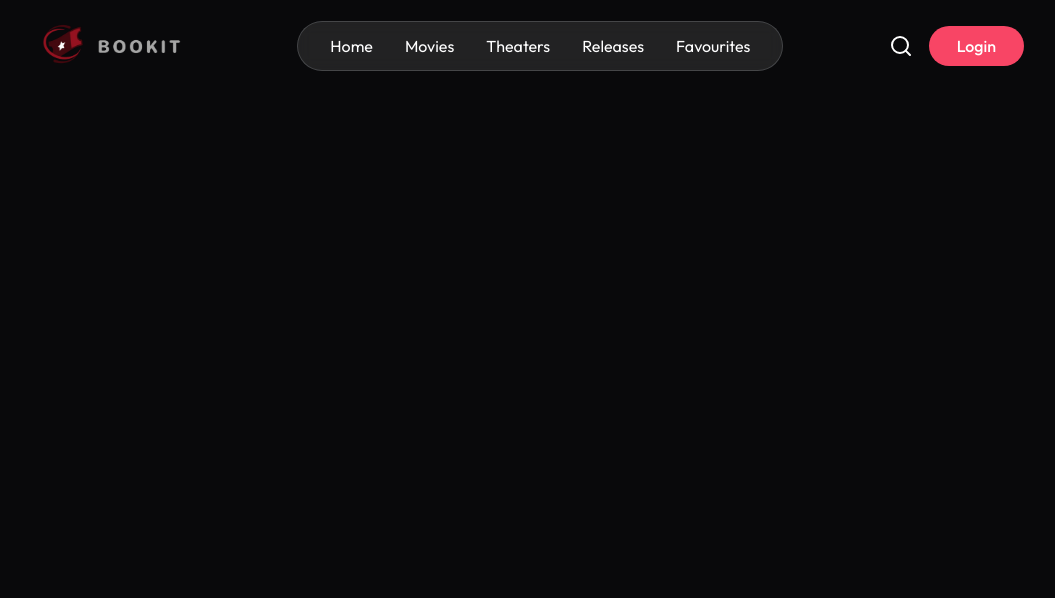
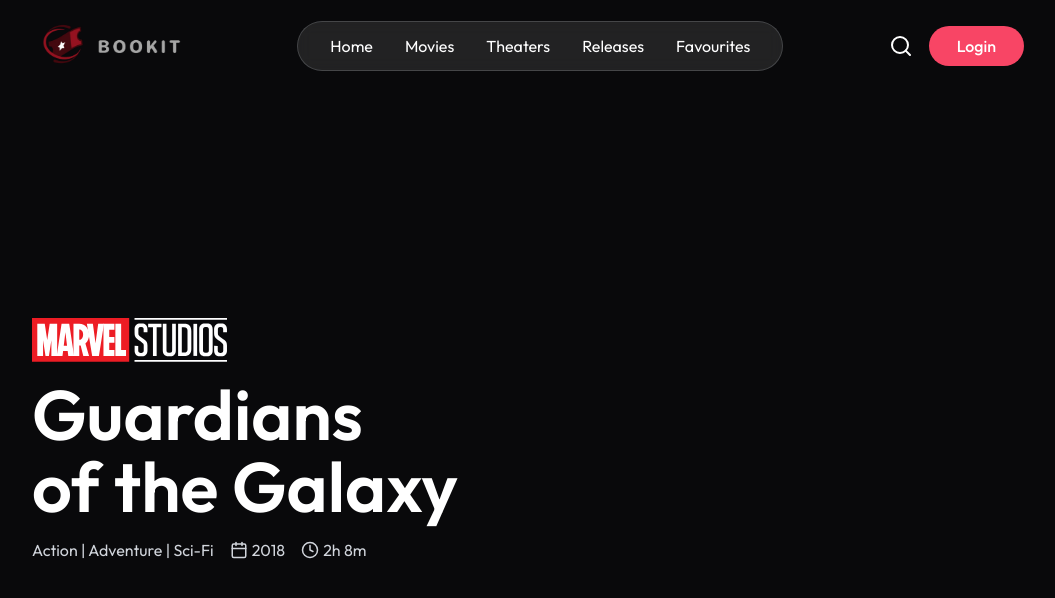
Before and after one commit to Aayushsinghal294/BookIt, a React (Vite) app in the folder client/: page / in a window 1280 px wide. Shown: the top 598 px of the page, without its empty margins (112-1167 px from the left). Built offline with nearby package versions, Linux system fonts and the light colour scheme; no server answers.

Commit message:
Hero section

```diff
--- a/client/src/assets/assets.js
+++ b/client/src/assets/assets.js
@@ -5,6 +5,7 @@
 import appStore from './appStore.svg'
 import screenImage from './screenImage.svg'
 import profile from './profile.png'
+import backgroundImage from './backgroundImage.png'
 
 export const assets = {
     logo,
@@ -13,7 +14,8 @@
     googlePlay,
     appStore,
     screenImage,
-    profile
+    profile,
+    backgroundImage,
 }
 
 export const dummyTrailers = [
--- /dev/null
+++ b/client/src/components/HeroSection.jsx
@@ -0,0 +1,23 @@
+import React from 'react'
+import { assets } from '../assets/assets'
+import { CalendarIcon, ClockIcon } from 'lucide-react'
+
+const HeroSection = () => {
+  return (
+    <div className='flex flex-col items-start justify-center gap-4 px-6 md:px-16 lg:px-36 bg-[url("assets/backgroundImage.png")] bg-cover bg-center h-screen'>
+        <img src={assets.marvelLogo} alt="" className='max-h-11 lg:h-11 mt-20' />
+      <h1 className='text-5xl md:text-[70px] md:leading-18 font-semibold max-w-110'>Guardians <br/> of the Galaxy</h1>
+      <div className='flex items-center gap-4 text-gray-300'>
+             <span>Action | Adventure | Sci-Fi</span>
+             <div className='flex items-center gap-1'>
+                <CalendarIcon className='w-4.5 h-4.5'/> 2018
+             </div>
+                <div className='flex items-center gap-1'>
+                <ClockIcon className='w-4.5 h-4.5'/> 2h 8m
+             </div>
+      </div>
+    </div>
+  )
+}
+
+export default HeroSection
--- a/client/src/pages/Home.jsx
+++ b/client/src/pages/Home.jsx
@@ -1,10 +1,11 @@
 import React from 'react'
+import HeroSection from '../components/HeroSection'
 
 const Home = () => {
   return (
-    <div>
-
-    </div>
+    <>
+      <HeroSection/>
+    </>
   )
 }
 
```
